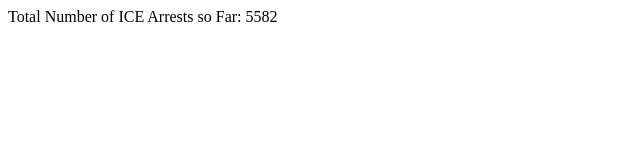
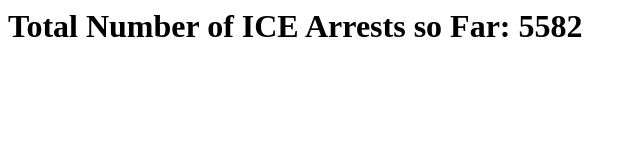
Before and after one commit to PsychoPotato/IcedCount, a plain HTML site: page index.html in a window 1280 px wide. Shown: the whole page, without its empty margins (0-640 px from the left). Drawn offline with Linux system fonts and the light colour scheme.

Commit message:
Update index.html

```diff
--- a/index.html
+++ b/index.html
@@ -1 +1 @@
-<head>Total Number of ICE Arrests so Far: 5582</head>
+<h1>Total Number of ICE Arrests so Far: 5582</h1>
```
